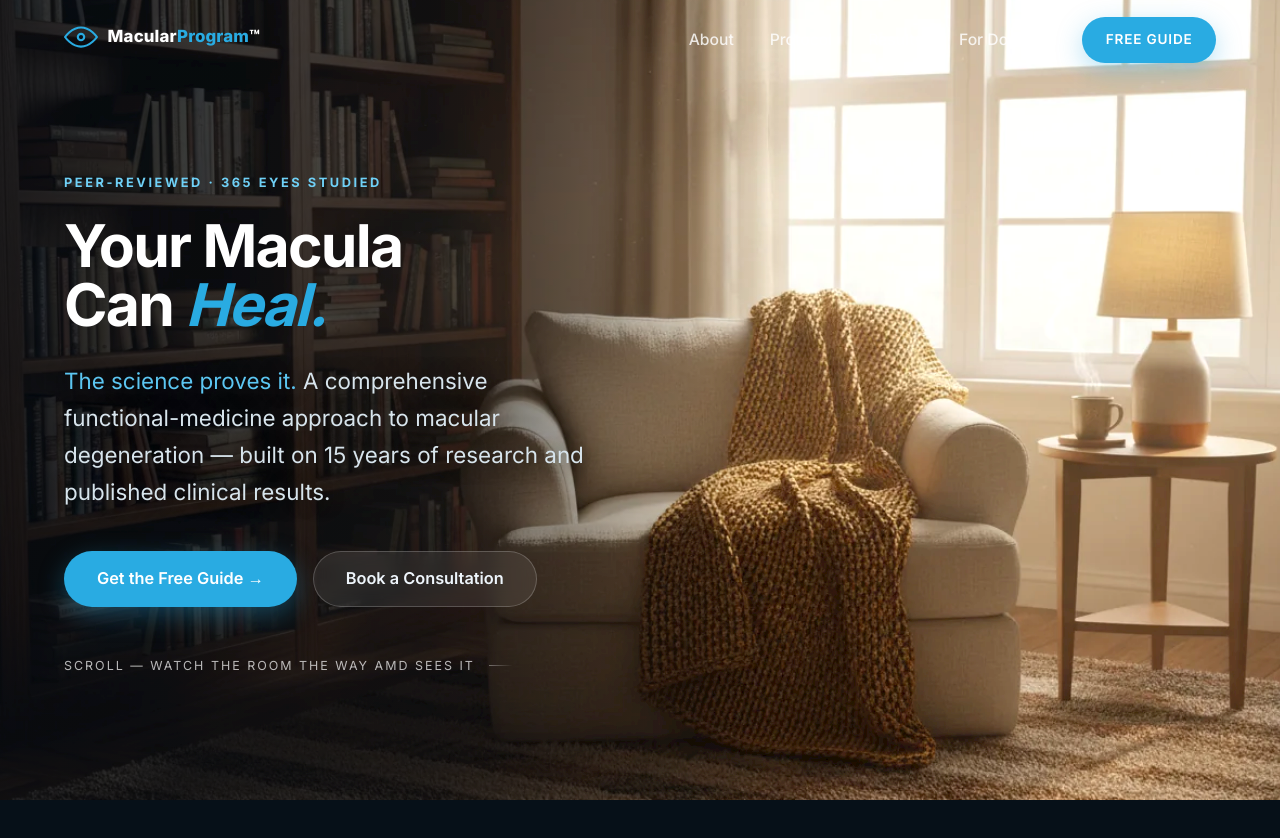
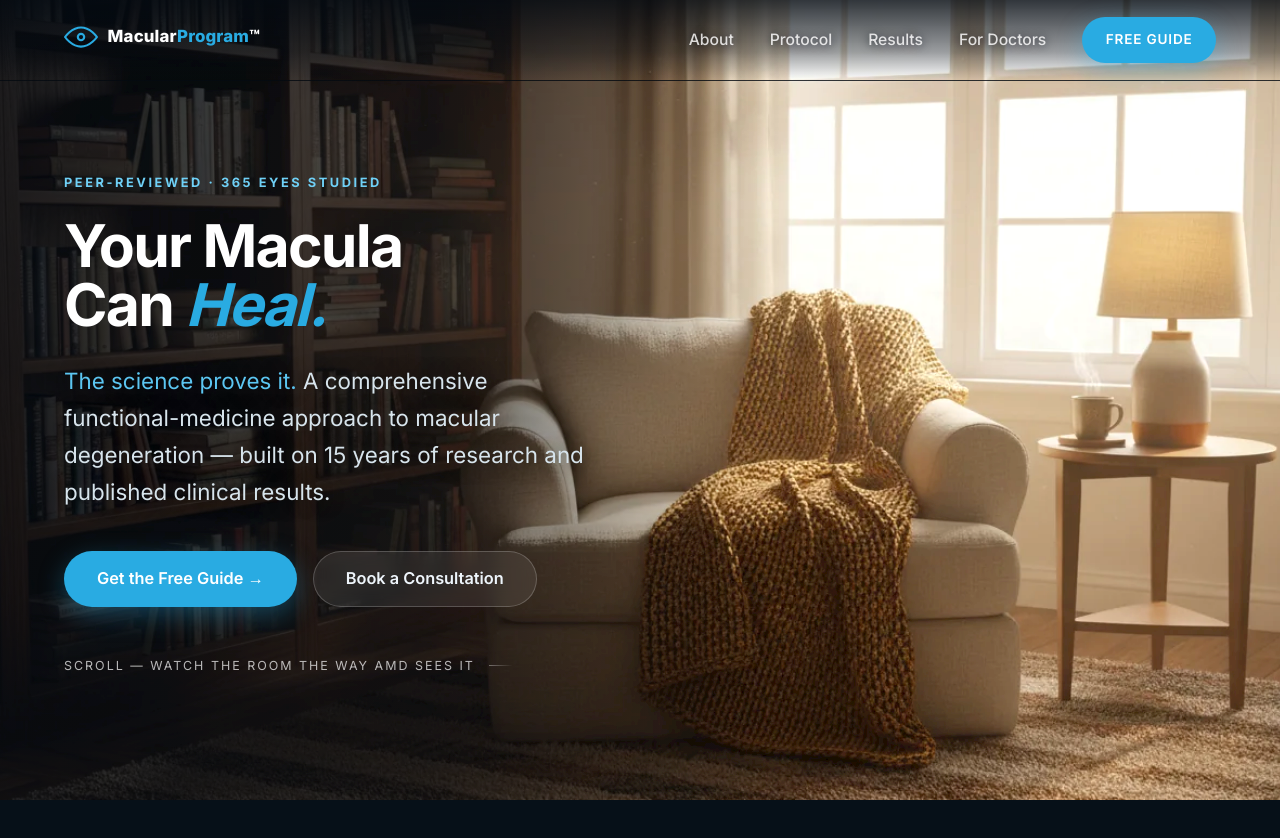
Before and after one commit to newmachinesph/vision-marcular-program, a Next.js app: page / in a window 1280 px wide. Shown: the top 838 px of the page. Built offline with nearby package versions, Linux system fonts and the light colour scheme.

Commit message:
fix(nav): top-gradient scrim + link text-shadow for contrast over bright hero

```diff
--- a/app/globals.css
+++ b/app/globals.css
@@ -461,7 +461,8 @@ img, svg, video { display: block; max-width: 100%; }
    ══════════════════════════════════════════════════════════════ */
 /* dark glass once scrolled — legible over both light and dark sections */
 .nav { position: fixed; inset: 0 0 auto; z-index: 60; transition: background 0.3s ease, border-color 0.3s ease, box-shadow 0.3s ease; }
-.nav-over  { background: transparent; border-bottom: 1px solid transparent; }
+.nav-over  { background: linear-gradient(to bottom, rgba(4, 10, 17, 0.82) 0%, rgba(4, 10, 17, 0.4) 65%, transparent 100%); border-bottom: 1px solid transparent; }
+.nav-over .nav-link { text-shadow: 0 1px 10px rgba(4, 10, 17, 0.8); }
 .nav-solid { background: rgba(6, 16, 24, 0.78); backdrop-filter: blur(16px); border-bottom: 1px solid rgba(255,255,255,0.08); box-shadow: 0 2px 24px rgba(2,8,16,0.3); }
 .nav-inner { display: flex; align-items: center; justify-content: space-between; height: 80px; }
 .nav-logo  { display: inline-flex; align-items: center; gap: 0.6rem; font-weight: 800; font-size: 1.05rem; letter-spacing: 0.01em; text-decoration: none; color: #fff !important; }
```
